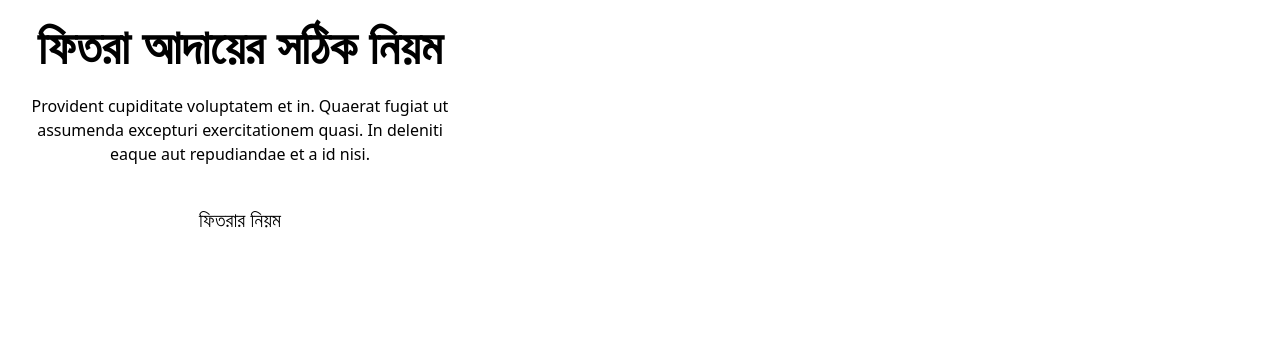
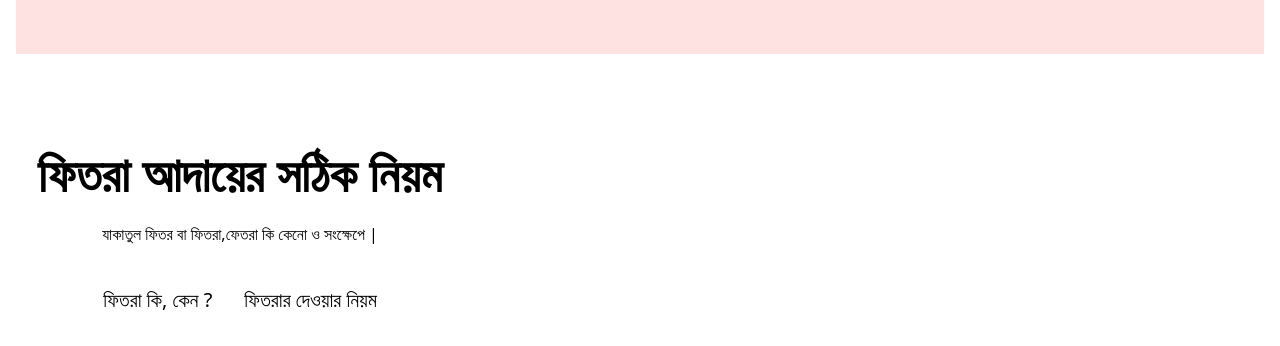
Before and after one commit to alalhosen/UTTOR-MONDOL-PARA-JAME-MASJID, a React (Vite) app: page / in a window 1280 px wide. Shown: the part 8294-8640 px from the top of the page. Built offline with nearby package versions, Linux system fonts and the light colour scheme.

Commit message:
set url in fitra of home page

```diff
--- a/src/components/Home.jsx
+++ b/src/components/Home.jsx
@@ -201,8 +201,8 @@ const Home = () => {
       </div>
 
       {/* card hero quran  card hero quran   */}
-      <div className="hero bg-base-200 min-h-screen">
-        <div className="hero-content flex-col lg:flex-row mb-32">
+      <div className="hero bg-red-100 min-h-screen mb-24">
+        <div className="hero-content flex-col lg:flex-row mb-12 mt-8">
           <img
             src="https://i.ibb.co.com/4Z6yXsT0/asian-muslim-children-smile-face-260nw-452365450.webp"
             className="max-w-sm rounded-lg shadow-2xl"
@@ -223,21 +223,25 @@ const Home = () => {
       </div>
 
       {/* single card fitra adai  single card fitra adai   */}
-      <div className="hero bg-base-200 min-h-screen">
+      <div className="hero bg-base-200 min-h-screen mb-12">
         <div className="hero-content text-center">
           <div className="max-w-md">
             <h1 className="text-5xl font-bold">ফিতরা আদায়ের সঠিক নিয়ম</h1>
             <p className="py-6">
-              Provident cupiditate voluptatem et in. Quaerat fugiat ut assumenda
-              excepturi exercitationem quasi. In deleniti eaque aut repudiandae
-              et a id nisi.
+              যাকাতুল ফিতর বা ফিতরা,ফেতরা কি কেনো ও সংক্ষেপে |
             </p>
 
+            <NavLink
+              className="btn btn-primary rounded-2xl mb-4"
+              to="https://www.youtube.com/watch?v=tOJAmVa0bB0"
+            >
+              <button className="p-4 text-xl">ফিতরা কি, কেন ?</button>
+            </NavLink>
             <NavLink
               className="btn btn-secondary rounded-2xl"
               to="https://www.youtube.com/watch?v=rj6daq2k07A"
             >
-              <button className="p-4 text-xl">ফিতরার নিয়ম</button>
+              <button className="p-4 text-xl">ফিতরার দেওয়ার নিয়ম</button>
             </NavLink>
           </div>
         </div>
```
